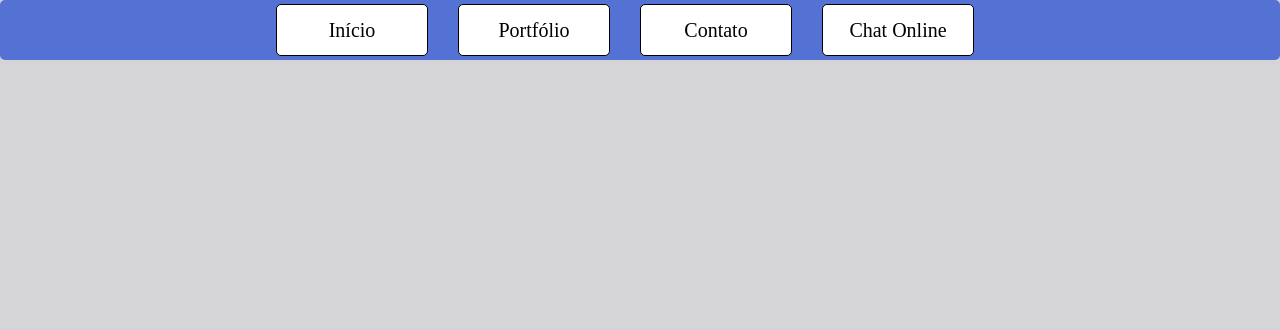
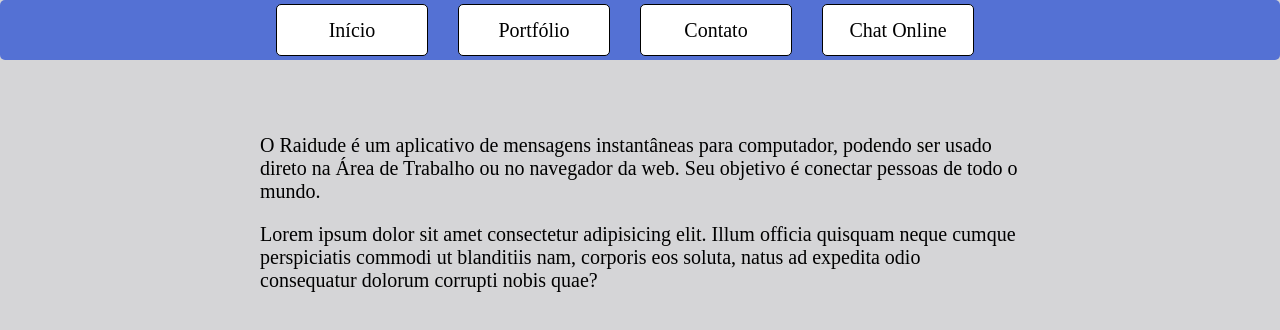
Before and after one commit to Raidude/Raidude.github.io, a website: page index.html in a window 1280 px wide. Drawn offline with Linux system fonts and the light colour scheme.

Commit message:
Adicionando conteúdo e estilização básica a página inicial.

```diff
--- a/estilo.css
+++ b/estilo.css
@@ -221,3 +221,15 @@
     font-size: 20px;
     font-family: 'Lucida Sans', 'Lucida Sans Regular', 'Lucida Grande', 'Lucida Sans Unicode', Geneva, Verdana, sans-serif;
 }
+
+.index {
+    margin: 20%;
+    margin-top: 5%;
+    justify-content: center;
+
+}
+
+.index p {
+    font-size: 20px;
+    padding: 10px 4px 10px 4px;
+}
--- a/index.html
+++ b/index.html
@@ -11,5 +11,9 @@
             <a href="index.html"><li>Início</li></a><a href="portfolio.html"><li>Portfólio</li></a><a href=""><li>Contato</li></a><a href="chat.html"><li>Chat Online</li></a>
         </ul>
     </nav>
+        <div class="index">
+            <p class="conteudo">	O Raidude é um aplicativo de mensagens instantâneas para computador, podendo ser usado direto na Área de Trabalho ou no navegador da web. Seu objetivo é conectar pessoas de todo o mundo.</p>
+            <p>Lorem ipsum dolor sit amet consectetur adipisicing elit. Illum officia quisquam neque cumque perspiciatis commodi ut blanditiis nam, corporis eos soluta, natus ad expedita odio consequatur dolorum corrupti nobis quae?</p>
+        </div>
 </body>
 </html>
```
